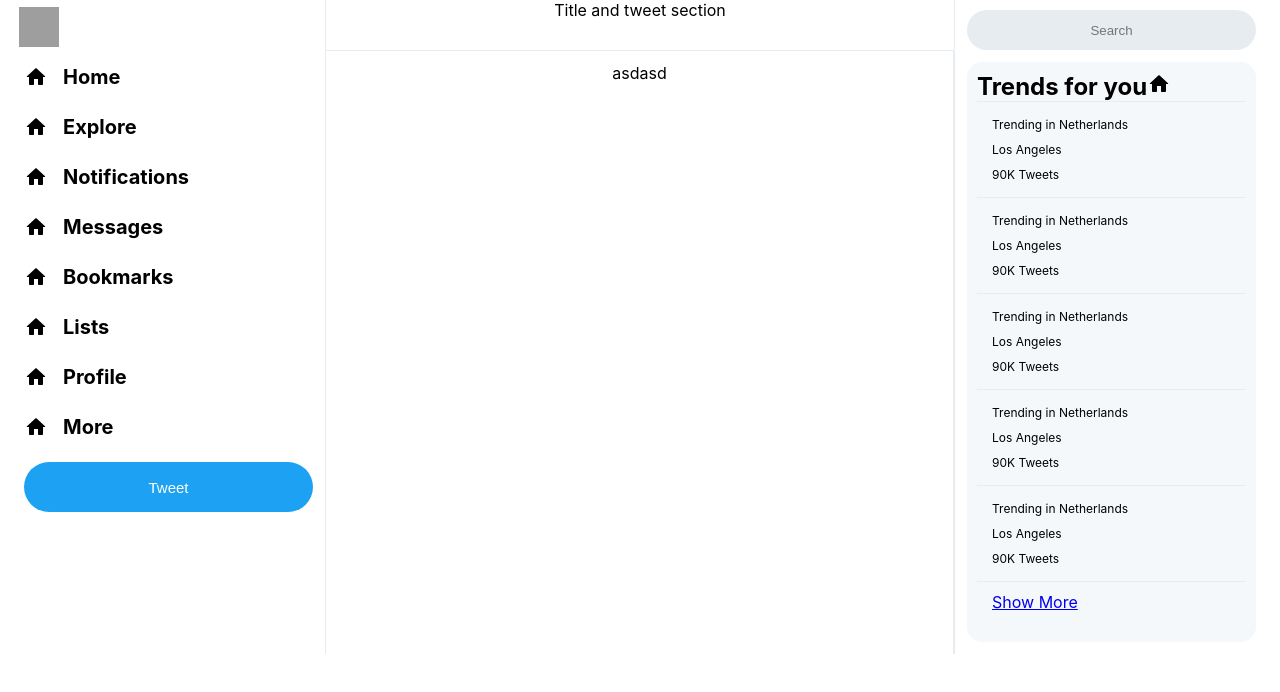
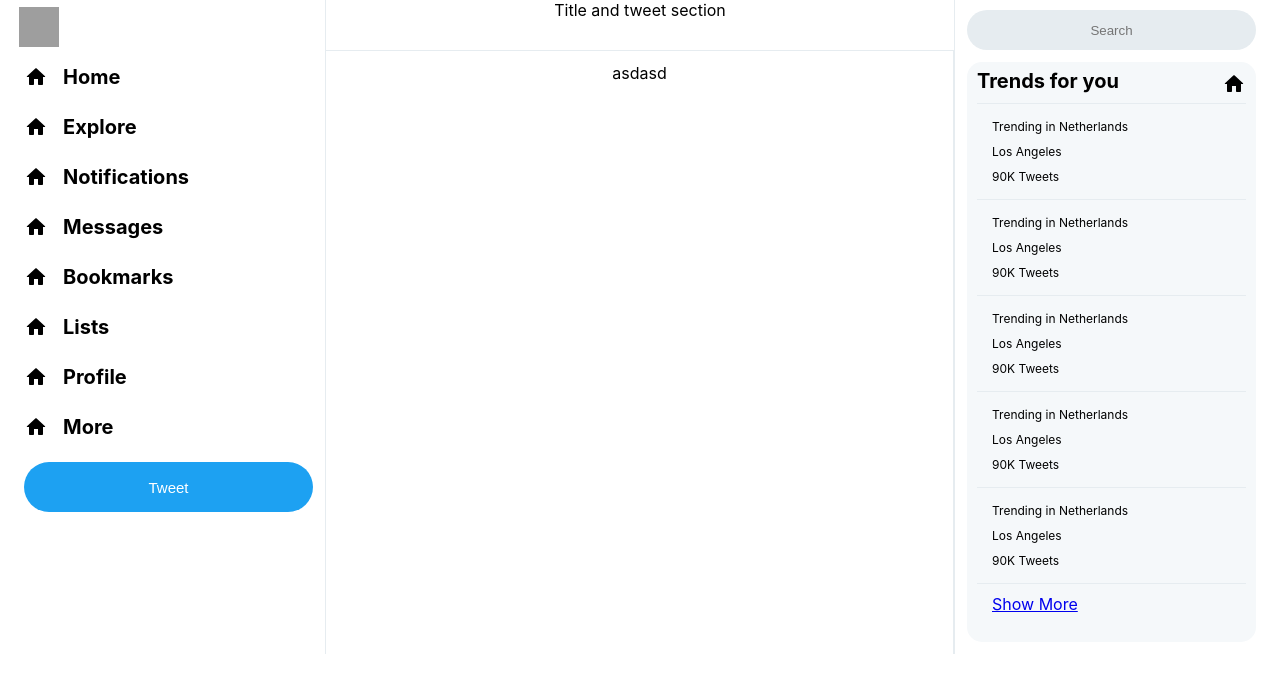
Before and after one commit to okandavut/react-twitter-clone, a React (Create React App) app: page / in a window 1280 px wide. Shown: the top 692 px of the page. Built offline with nearby package versions, Linux system fonts and the light colour scheme; grey boxes are pictures that could not be loaded.

Commit message:
Trend-topics section header edited

```diff
--- a/src/components/HashtagList/hashtaglist.css
+++ b/src/components/HashtagList/hashtaglist.css
@@ -15,8 +15,8 @@
   align-items: flex-start;
   padding: 10px;
 }
-.trend-topic-container:hover{
-    background-color:#EDF0F2;
+.trend-topic-container:hover {
+  background-color: #edf0f2;
 }
 .trend-topic-container p {
   padding: 5px;
@@ -24,21 +24,20 @@
 .hashtag-header {
   display: flex;
   flex-direction: row;
+  justify-content: space-between;
 }
-.hashtag-header p {
-  display: flex;
-
-  align-items: flex-start;
-}
-.hashtag-header div {
-  text-align: left;
+.header-title{
+    font-size: 20px;
+    font-weight: bold;
+    margin-top: -3px;
+    margin-bottom: 10px;
+    text-align: left;
 }
 .show-more {
   border-top: 0.5px solid #e6ecf0;
   display: flex;
   align-items: flex-start;
-
 }
-.show-more a{
-    margin: 10px 0px 0px 15px;
+.show-more a {
+  margin: 10px 0px 0px 15px;
 }
--- a/src/components/HashtagList/hashtaglist.js
+++ b/src/components/HashtagList/hashtaglist.js
@@ -1,15 +1,15 @@
 import React from "react";
 import "./hashtaglist.css";
 import HomeRoundedIcon from "@material-ui/icons/HomeRounded";
-
-import Grid from "@material-ui/core/Grid";
 
 function HashtagList() {
   return (
     <div className="hashtag-list">
       <div className="hashtag-header">
-        <h2>Trends for you</h2>
-        <HomeRoundedIcon />
+        <span className="header-title">Trends for you</span>
+        <span className="header-icon">
+          <HomeRoundedIcon />
+        </span>
       </div>
       <div className="trend-topic-container">
         <p className="trend-country">Trending in Netherlands</p>
```
